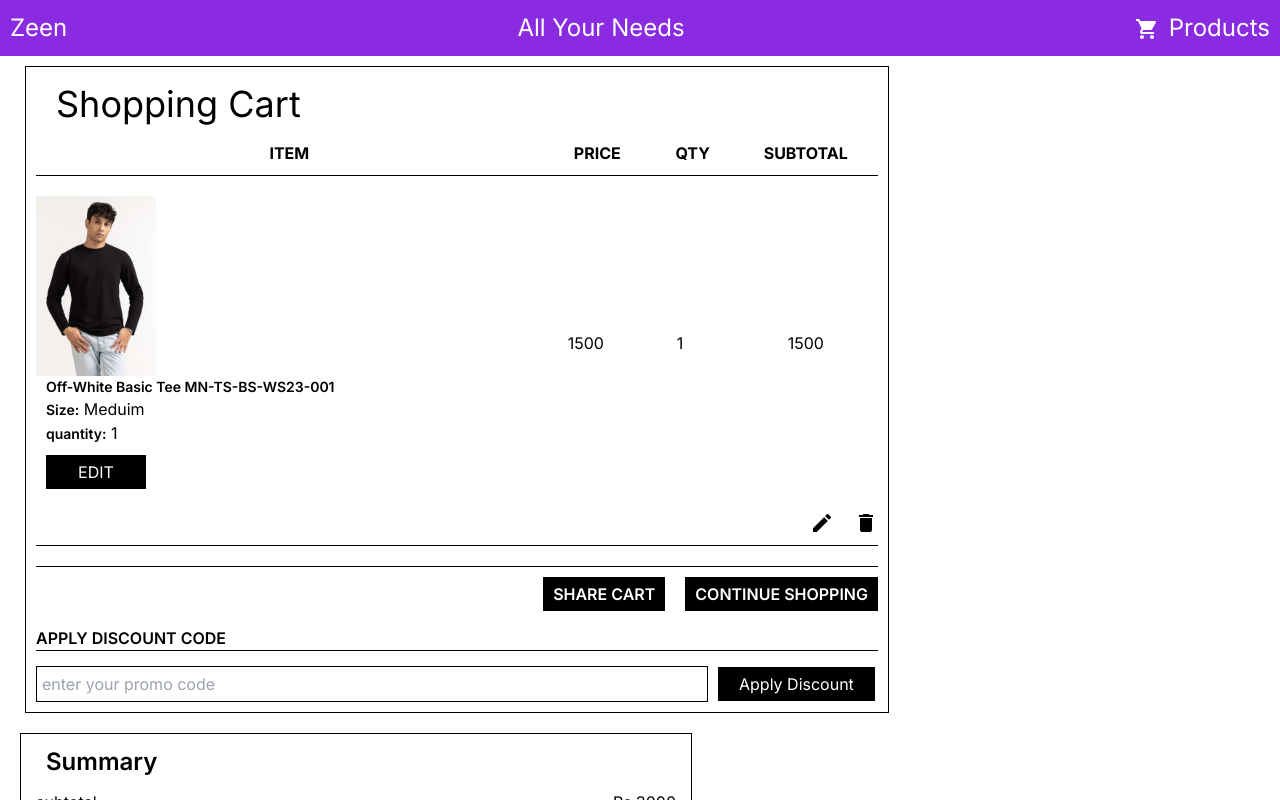
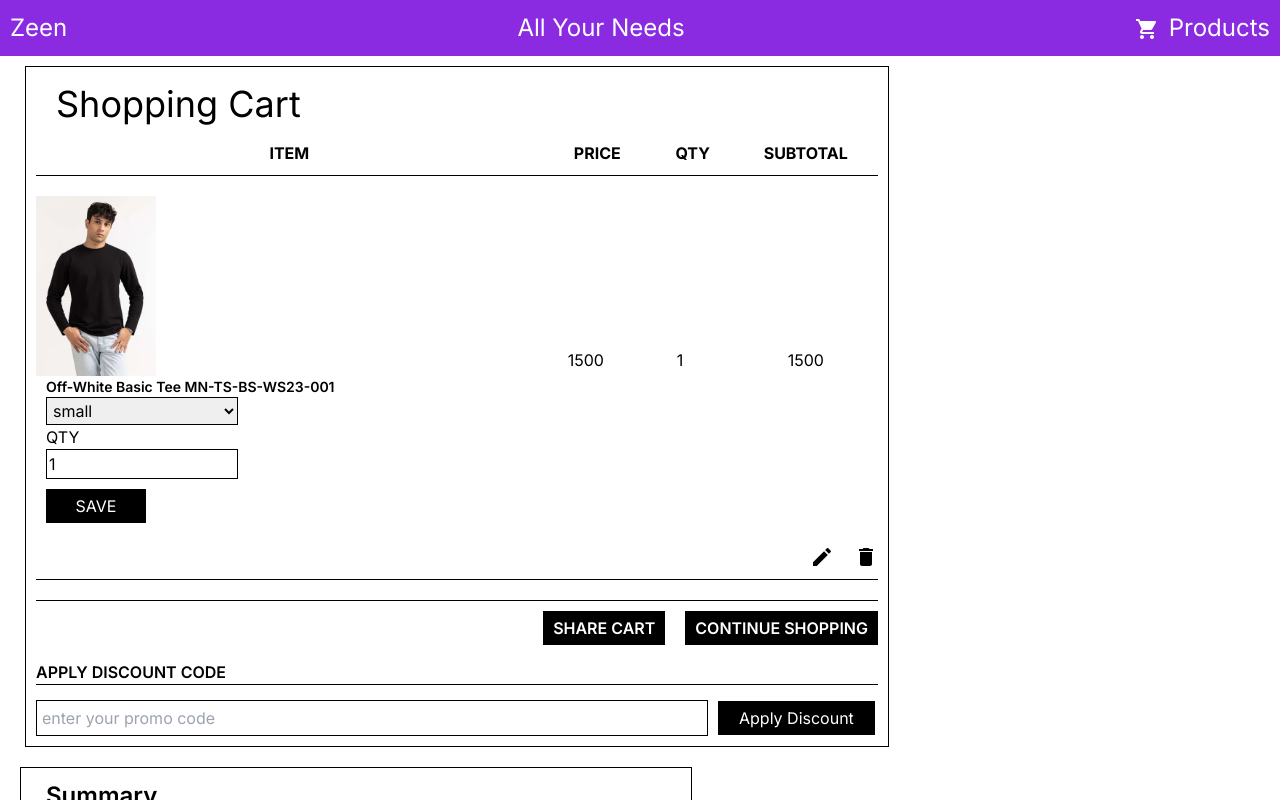
Before and after one commit to ali1452/next-app, a Next.js app: page /cart in a window 1280 px wide. Both pictures are taken after a click on the element "EDIT". Shown: the top 800 px of the page. Built offline with nearby package versions, Linux system fonts and the light colour scheme.

Commit message:
functionality work in cart

```diff
--- a/src/container/CartComp/cart.module.scss
+++ b/src/container/CartComp/cart.module.scss
@@ -6,6 +6,10 @@
         font-size: 36px;
         font-weight: 400;
         padding-inline: 20px;
+
+        @media (max-width:767px) {
+            font-size: 24px;
+        }
     }
 
     .detail_container{
@@ -19,7 +23,7 @@
         @media (max-width:767px) {
             width: auto;
             margin: 0px;
-            padding: 0px;
+            padding-inline: 10px;
         }
 
         th{
@@ -42,6 +46,12 @@
         .detail_box{
             margin: 0px 10px;
 
+            .select_input{
+                border: 1px solid #000 !important;
+                width: 12rem !important;
+                padding: 2px !important;
+            }
+
 
         }
 
@@ -59,6 +69,10 @@
             width: 100px;
             padding: 5px;
             margin-top: 10px;
+
+            @media (max-width:767px) {
+                width: auto;
+            }
         }
     }
 
@@ -94,7 +108,12 @@
     margin-top: 20px;
     border-top: 1px solid #000;
 
+    @media (max-width:767px) {
+        justify-content: center;
+    }
+
     .share_btn{
+        cursor: pointer;
         background-color: #000;
         color: #fff;
         font-weight: 600;
@@ -103,6 +122,7 @@
     }
 
     .continue_btn{
+        cursor: pointer;
         background-color: #000;
         color: #fff;
         font-weight: 600;
--- a/src/container/CartComp/index.tsx
+++ b/src/container/CartComp/index.tsx
@@ -1,14 +1,47 @@
+'use client'
 import CreateIcon from '@mui/icons-material/Create';
 import DeleteIcon from '@mui/icons-material/Delete';
-import React from 'react'
+import React, { useEffect, useState } from 'react'
 import { productData } from '../mainLayout/productdata'
 import style from './cart.module.scss'
+import { useRouter } from 'next/navigation';
 
 
 type Props = {}
 
 const CartComp = (props: Props) => {
-    const product = productData[0]
+  const [edit,setEdit] = useState<boolean>(false)
+  const [product,setProduct] = useState({})
+  const [discountCode, setDiscountCode] = useState<string>('')
+  const [applyCode, setApplyCode] = useState<boolean>(false)
+  const [codeAmt, setCodeAmt] = useState<number>(0)
+  const [errMsg, setErrMsg] = useState('')
+  const route = useRouter()
+    useEffect(()=>{
+      setProduct(productData[0])
+
+    },[])
+
+    const changeQty=(e: string)=>{
+      const temp_element = {...product}
+      if(+e >= 0 && +e <= 5 ){
+        temp_element.qty = +e
+        setProduct(temp_element)
+      }
+    }
+
+    const applyDiscount=()=>{
+      if(discountCode === "welcome"){
+        setApplyCode(true)
+        setCodeAmt(100)
+      }else{
+        setErrMsg('This code is invalid!')
+        setTimeout(()=>{
+          setErrMsg('')
+        },2000)
+      }
+
+    }
   return (
     <div className={style.cart_container} >
         <div className={style.detail_container}>
@@ -30,20 +63,30 @@ const CartComp = (props: Props) => {
         </div>
         <div className={style.detail_box}>
         <p className={style.bold_text}>{product.name}</p>
-        <p><span className={style.bold_text}>Size:</span> Meduim</p>
-        <p><span className={style.bold_text}>quantity:</span> 1</p>
-        <p className={style.edit_btn}>edit</p>
+        {!edit ?<p><span className={style.bold_text}>Size:</span> Meduim</p>:
+        <p>
+           <select className={style.select_input} name="size" id="size">
+            <option value="small">small</option>
+            <option value="medium">medium</option>
+            <option value="large">large</option>
+           </select>
+          </p>}
+        {!edit ? <p><span className={style.bold_text}>quantity:</span> 1</p>:
+        <>
+        <label>QTY</label>
+        <p><input className={style.select_input} value={product.qty}  type="number" onChange={(e)=>changeQty(e.target.value)}  /></p>
+        </>}
+        {!edit && <p onClick={()=>{setEdit(true)}} className={style.edit_btn}>edit</p>}
+        {edit && <p onClick={()=>{setEdit(false)}} className={style.edit_btn}>Save</p>}
         </div>
         </td>
        <td className={style.price}>
         <span>{product.price}</span>
         </td>
-       <td className={style.qty}>1</td>
-       <td className={style.sub_total}>{product.price}</td>
+       <td className={style.qty}>{product.qty}</td>
+       <td className={style.sub_total}>{product.price*product.qty}</td>
        </tr>
-
        </tbody>
-
      </table>
      <div className={style.icons_btn}>
        <p><CreateIcon /></p>
@@ -51,27 +94,32 @@ const CartComp = (props: Props) => {
        </div>
        <div className={style.share_box}>
         <p className={style.share_btn}>share cart</p>
-        <p className={style.continue_btn}>continue Shopping</p>
+        <p className={style.continue_btn} onClick={()=>route.push('/')}>continue Shopping</p>
        </div>
        <div className={style.discount_box}>
       <p className={style.discount_heading}>Apply discount code</p>
-      <input className={style.code_input} type='text' placeholder='enter your promo code' />
-      <button className={style.code_btn}>Apply Discount</button>
+      {<p style={{color:'red'}}>{errMsg}</p>}
+      <input disabled={applyCode} className={style.code_input} onChange={(e)=>setDiscountCode(e.target.value)} type='text' placeholder='enter your promo code' />
+      <button disabled={applyCode}  className={style.code_btn} onClick={()=>applyDiscount()} >Apply Discount</button>
      </div>
      </div>
     <div className={style.summary_box}>
     <p className={style.summary_heading}>Summary</p>
     <div className={style.flex_box}>
       <p>subtotal</p>
-      <p>Rs.3000</p>
+      <p>Rs.{product.price * product.qty}</p>
     </div>
     <div className={style.flex_box}>
       <p>shipping (domestic - shipping)</p>
       <p>Rs.100</p>
     </div>
+    {applyCode? <div className={style.flex_box}>
+      <p>Promo Code</p>
+      <p>Rs.{codeAmt}</p>
+    </div>:''}
     <div className={style.total_box}>
       <p>Order Total</p>
-      <p>Rs.3100</p>
+      <p>Rs.{product.price * product.qty + 100 - codeAmt}</p>
     </div>
     <p className={style.checkout_btn}>go to checkout</p>
     </div>
--- a/src/container/mainLayout/productdata.ts
+++ b/src/container/mainLayout/productdata.ts
@@ -7,7 +7,8 @@ export const productData =  [
         description:'men T-shirt for winter season',
         url:'black_basic_tee_mn-ts-bs-ws23-003_2_.webp',
         discount_price:'1250',
-        sku:['s','m','l']
+        sku:['s','m','l'],
+        qty:1
     },
     {
         name:'Black Basic Tee MN-TS-BS-WS23-003',
@@ -17,7 +18,8 @@ export const productData =  [
         description:'men T-shirt for winter season',
         url:'coffee_basic_tee_mn-ts-bs-ws23-004_2_.webp',
         discount_price:'1350',
-        sku:['s','m','l']
+        sku:['s','m','l'],
+        qty:1,
     },
     {
         name:' Coffee Basic Tee MN-TS-BS-WS23-004',
@@ -27,7 +29,8 @@ export const productData =  [
         description:'men T-shirt for winter season',
         url:'expresso_basic_tee_mn-ts-bs-ws23-006_1_.webp',
         discount_price:'1350',
-        sku:['m','l']
+        sku:['m','l'],
+        qty:1
     },
     {
         name:'Expresso Basic Tee MN-TS-BS-WS23-006',
@@ -37,7 +40,8 @@ export const productData =  [
         description:'men T-shirt for winter season',
         url:'latte_basic_tee_mn-ts-bs-ws23-007_2_.webp',
         discount_price:'1350',
-        sku:['s','m','l']
+        sku:['s','m','l'],
+        qty:1
     },
     {
         name:'Latte Basic Tee MN-TS-BS-WS23-007',
@@ -47,7 +51,8 @@ export const productData =  [
         description:'men T-shirt for winter season',
         url:'off-white_basic_tee_mn-ts-bs-ws23-001_2_.webp',
         discount_price:'1250',
-        sku:['s','m','l']
+        sku:['s','m','l'],
+        qty:1
     },
     {
         name:'Off-White Basic Tee MN-TS-BS-WS23-001',
@@ -57,7 +62,8 @@ export const productData =  [
         description:'men T-shirt for winter season',
         url:'black_basic_tee_mn-ts-bs-ws23-003_2_.webp',
         discount_price:'1250',
-        sku:['s','m','l']
+        sku:['s','m','l'],
+        qty:1
     },
     {
         name:'Black Basic Tee MN-TS-BS-WS23-003',
@@ -67,7 +73,8 @@ export const productData =  [
         description:'men T-shirt for winter season',
         url:'coffee_basic_tee_mn-ts-bs-ws23-004_2_.webp',
         discount_price:'1350',
-        sku:['s','m','l']
+        sku:['s','m','l'],
+        qty:1
     },
     {
         name:' Coffee Basic Tee MN-TS-BS-WS23-004',
@@ -77,7 +84,8 @@ export const productData =  [
         description:'men T-shirt for winter season',
         url:'expresso_basic_tee_mn-ts-bs-ws23-006_1_.webp',
         discount_price:'1350',
-        sku:['m','l']
+        sku:['m','l'],
+        qty:1
     },
     {
         name:'Expresso Basic Tee MN-TS-BS-WS23-006',
@@ -87,7 +95,8 @@ export const productData =  [
         description:'men T-shirt for winter season',
         url:'latte_basic_tee_mn-ts-bs-ws23-007_2_.webp',
         discount_price:'1350',
-        sku:['s','m','l']
+        sku:['s','m','l'],
+        qty:1
     },
     {
         name:'Latte Basic Tee MN-TS-BS-WS23-007',
@@ -97,7 +106,8 @@ export const productData =  [
         description:'men T-shirt for winter season',
         url:'off-white_basic_tee_mn-ts-bs-ws23-001_2_.webp',
         discount_price:'1250',
-        sku:['s','m','l']
+        sku:['s','m','l'],
+        qty:1
     },
 
 ]
```
